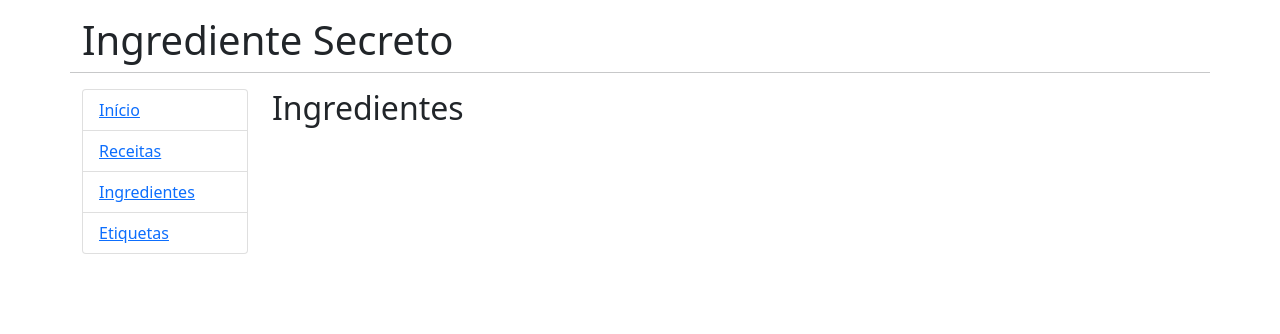
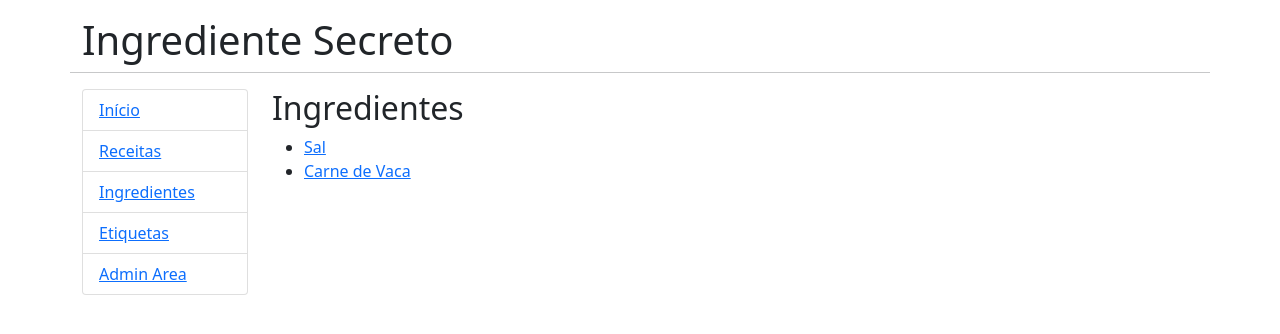
Before and after one commit to marcomartinscastanho/Secret-Ingredient-Frontend, a React (Create React App) app: page /ingredients in a window 1280 px wide. Shown: the top 334 px of the page. Built offline with nearby package versions, Linux system fonts and the light colour scheme.

Commit message:
Added Ingredient page and refactored names

```diff
--- a/src/App.tsx
+++ b/src/App.tsx
@@ -6,10 +6,12 @@ import {
   Link,
   useParams,
 } from "react-router-dom";
+import { Admin } from "./components/Admin";
 import { Home } from "./components/Home";
-import { Ingredients } from "./components/Ingredients";
-import { Recipes } from "./components/Recipes";
-import { Tags } from "./components/Tags";
+import { Ingredient } from "./components/Ingredient";
+import { IngredientsPage } from "./components/IngredientsPage";
+import { RecipesPage } from "./components/RecipesPage";
+import { TagsPage } from "./components/TagsPage";
 
 export function App() {
   return (
@@ -35,6 +37,9 @@ export function App() {
                 <li className="list-group-item">
                   <Link to="/tags">Etiquetas</Link>
                 </li>
+                <li className="list-group-item">
+                  <Link to="/admin">Admin Area</Link>
+                </li>
               </ul>
             </nav>
           </div>
@@ -44,13 +49,21 @@ export function App() {
                 <Recipe />
               </Route>
               <Route path="/recipes">
-                <Recipes />
+                <RecipesPage />
               </Route>
-              <Route path="/ingredients">
-                <Ingredients />
+              <Route exact path="/ingredients">
+                <IngredientsPage />
               </Route>
+              <Route
+                exact
+                path="/ingredients/:id"
+                render={(props) => <Ingredient {...props} />}
+              />
               <Route path="/tags">
-                <Tags />
+                <TagsPage />
+              </Route>
+              <Route path="/admin">
+                <Admin />
               </Route>
               <Route path="/">
                 <Home />
--- /dev/null
+++ b/src/components/Admin.tsx
@@ -0,0 +1,9 @@
+import React, { Component } from "react";
+
+export class Admin extends Component {
+  render() {
+    return <h2>Admin Area</h2>;
+  }
+}
+
+export default Admin;
--- /dev/null
+++ b/src/components/Ingredient.tsx
@@ -0,0 +1,11 @@
+import { RouteComponentProps } from "react-router";
+
+type Props = RouteComponentProps<{
+  id: string;
+}>;
+
+export const Ingredient = (props: Props) => {
+  return <h2>Ingrediente {props.match.params.id}</h2>;
+};
+
+export default Ingredient;
--- a/src/components/Ingredients.tsx
+++ /dev/null
@@ -1,9 +0,0 @@
-import React, { Component } from "react";
-
-export class Ingredients extends Component {
-  render() {
-    return <h2>Ingredientes</h2>;
-  }
-}
-
-export default Ingredients;
--- /dev/null
+++ b/src/components/IngredientsPage.tsx
@@ -0,0 +1,23 @@
+import React, { Component } from "react";
+import { useRouteMatch } from "react-router";
+import { Link } from "react-router-dom";
+
+export const IngredientsPage = () => {
+  let { path, url } = useRouteMatch();
+
+  return (
+    <div>
+      <h2>Ingredientes</h2>
+      <ul>
+        <li>
+          <Link to={`${path}/1`}>Sal</Link>
+        </li>
+        <li>
+          <Link to={`${path}/2`}>Carne de Vaca</Link>
+        </li>
+      </ul>
+    </div>
+  );
+};
+
+export default IngredientsPage;
--- a/src/components/Recipes.tsx
+++ b/src/components/RecipesPage.tsx
@@ -6,7 +6,7 @@ type RecipeDto = {
   title: string;
 };
 
-export class Recipes extends Component {
+export class RecipesPage extends Component {
   state = { recipes: [] };
 
   componentDidMount() {
@@ -35,4 +35,4 @@ export class Recipes extends Component {
   }
 }
 
-export default Recipes;
+export default RecipesPage;
--- a/src/components/Tags.tsx
+++ b/src/components/TagsPage.tsx
@@ -1,9 +1,9 @@
 import React, { Component } from "react";
 
-export class Tags extends Component {
+export class TagsPage extends Component {
   render() {
     return <h2>Etiquetas</h2>;
   }
 }
 
-export default Tags;
+export default TagsPage;
```
